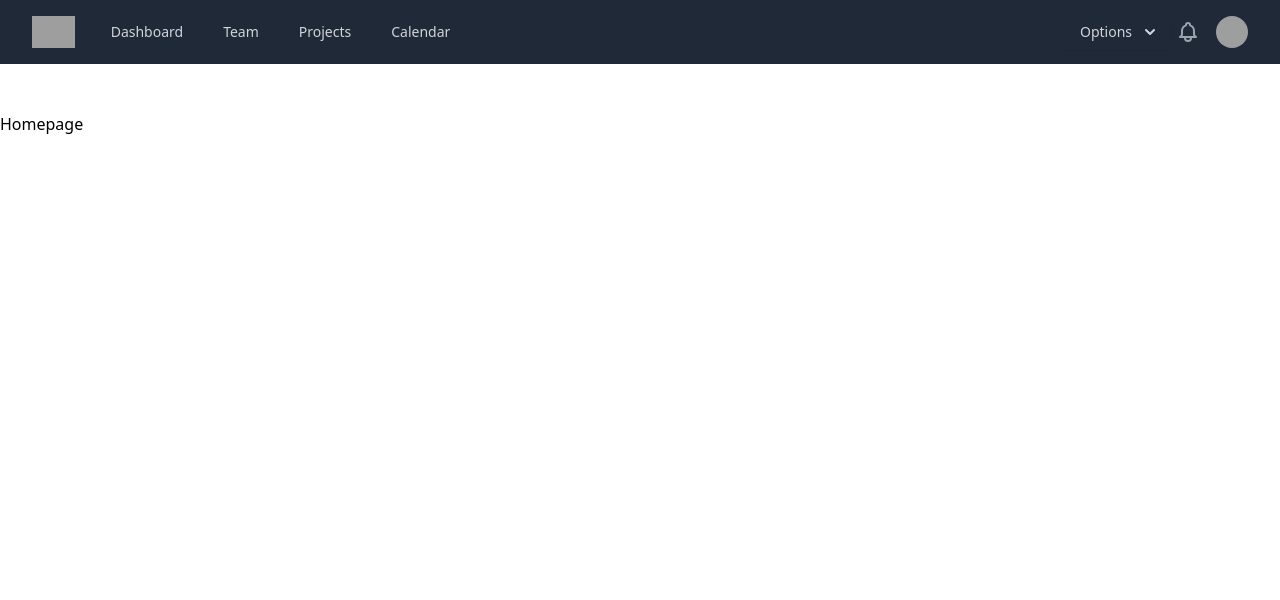
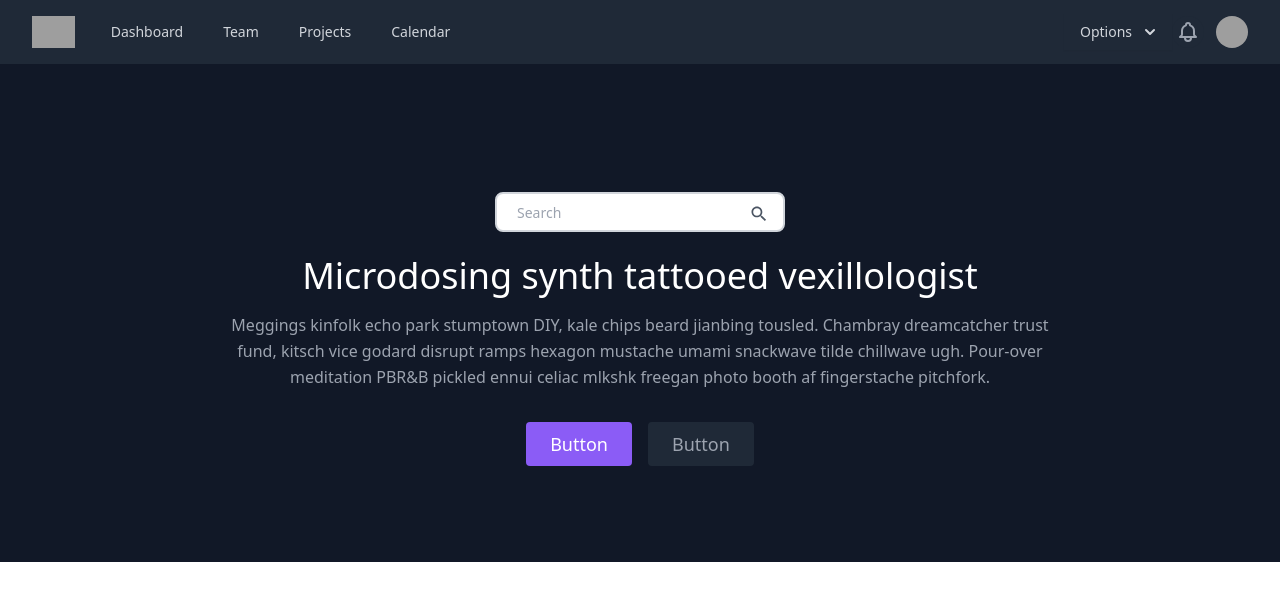
Before and after one commit to sams14/WeCare, a React (Create React App) app in the folder client/: page /home in a window 1280 px wide. Shown: the top 600 px of the page. Built offline with nearby package versions, Linux system fonts and the light colour scheme; grey boxes are pictures that could not be loaded.

Commit message:
✨ Landing page

```diff
--- a/client/src/App.js
+++ b/client/src/App.js
@@ -6,11 +6,7 @@ const App = () => {
     return (
         <div>
             <Navbar />
-      <br />
-      <br />
             <MainComponent />
-      <br/>
-      <br/>
             {/* <Footer /> */}
         </div>
     );
--- /dev/null
+++ b/client/src/pages/FirstLandingPage.js
@@ -0,0 +1,31 @@
+import React from 'react'
+import SearchIcon from '@material-ui/icons/Search';
+
+const FirstLandingPage = () => {
+    return (
+        <>
+            <section class="text-gray-400 bg-gray-900 body-font">
+                <div class="container mx-auto flex px-5 py-24 items-center justify-center flex-col">
+                    {/* <img class="lg:w-2/6 md:w-3/6 w-5/6 mb-10 object-cover object-center rounded" alt="hero" src="https://dummyimage.com/720x600" /> */}
+                    <div class="pt-2 my-6 relative mx-auto text-gray-600">
+                        <input class="border-2 border-gray-300 bg-white h-10 px-5 pr-16 rounded-lg text-sm focus:outline-none"
+                            type="search" name="search" placeholder="Search" />
+                        <button type="submit" class="absolute right-0 top-0 mt-5 mr-4">
+                            <SearchIcon class="text-gray-600 h-5 w-5 fill-current" />
+                        </button>
+                    </div>
+                    <div class="text-center lg:w-2/3 w-full">
+                        <h1 class="title-font sm:text-4xl text-3xl mb-4 font-medium text-white">Microdosing synth tattooed vexillologist</h1>
+                        <p class="leading-relaxed mb-8">Meggings kinfolk echo park stumptown DIY, kale chips beard jianbing tousled. Chambray dreamcatcher trust fund, kitsch vice godard disrupt ramps hexagon mustache umami snackwave tilde chillwave ugh. Pour-over meditation PBR&B pickled ennui celiac mlkshk freegan photo booth af fingerstache pitchfork.</p>
+                        <div class="flex justify-center">
+                            <button class="inline-flex text-white bg-purple-500 border-0 py-2 px-6 focus:outline-none hover:bg-purple-600 rounded text-lg">Button</button>
+                            <button class="ml-4 inline-flex text-gray-400 bg-gray-800 border-0 py-2 px-6 focus:outline-none hover:bg-gray-700 hover:text-white rounded text-lg">Button</button>
+                        </div>
+                    </div>
+                </div>
+            </section>
+        </>
+    )
+}
+
+export default FirstLandingPage
--- a/client/src/pages/Home.js
+++ b/client/src/pages/Home.js
@@ -1,9 +1,10 @@
 import React from 'react'
+import FirstLandingPage from './FirstLandingPage'
 
 const Home = () => {
     return (
         <div>
-            <h1>Homepage</h1>
+            <FirstLandingPage />
         </div>
     )
 }
```
Also changed, not shown: client/src/MainComponent.js (indentation only). Lines whose indentation alone changed are shown as unchanged.
